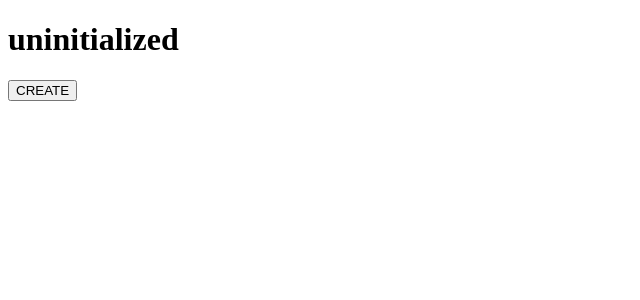
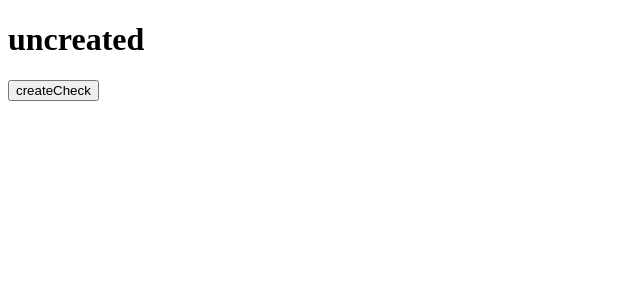
Before and after one commit to gootools/solana-statecharts, a React (Create React App) app: page / in a window 1280 px wide. Shown: the top 300 px of the page, without its empty margins (0-640 px from the left). Built offline with nearby package versions, Linux system fonts and the light colour scheme.

Commit message:
update cashiers check

```diff
--- a/src/machines/cashiersCheck.ts
+++ b/src/machines/cashiersCheck.ts
@@ -1,22 +1,19 @@
 const cashiersCheck = {
   id: "cashiers-check",
-  initial: "uninitialized",
+  initial: "uncreated",
   states: {
-    uninitialized: {
+    uncreated: {
       on: {
-        CREATE: "created",
+        createCheck: "created",
       },
     },
     created: {
       on: {
-        CASH: "cashed",
-        CANCEL: "cancelled",
+        cashCheck: "burned",
+        cancelCheck: "burned",
       },
     },
-    cancelled: {
-      type: "final",
-    },
-    cashed: {
+    burned: {
       type: "final",
     },
   },
```
